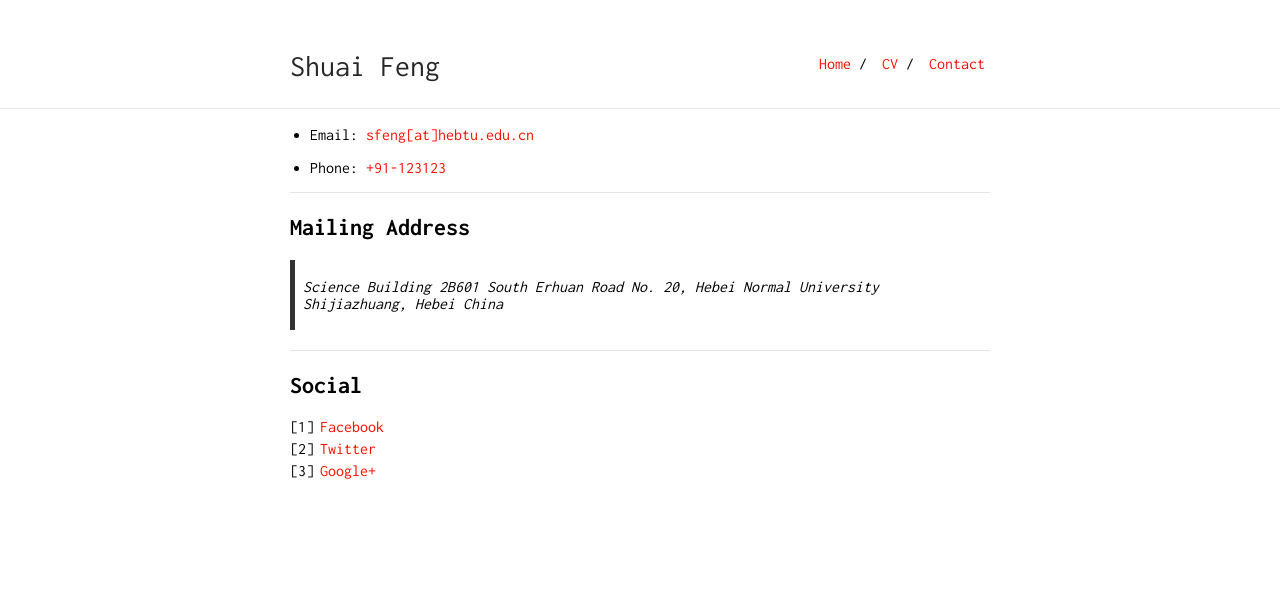
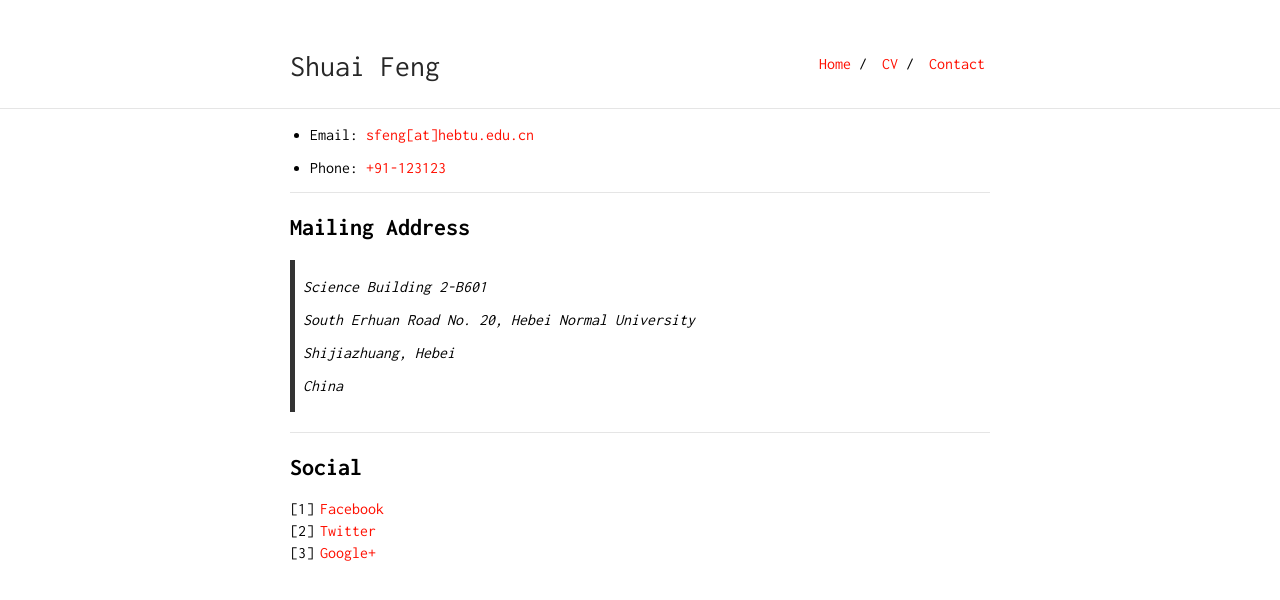
Before and after one commit to fengshuai0210/fengshuai0210.github.io, a Jekyll site: the page built from contact.md, in a window 1280 px wide. Shown: the top 600 px of the page. Built offline with Jekyll 4.4.1, drawn with Linux system fonts in a browser that asks for light colours.

Commit message:
Update contact.md

```diff
--- a/contact.md
+++ b/contact.md
@@ -10,9 +10,12 @@ is_contact: true
 ---
 
 ## Mailing Address
-> Science Building 2B601
+> Science Building 2-B601
+>
 > South Erhuan Road No. 20, Hebei Normal University
+>
 > Shijiazhuang, Hebei
+>
 > China
 
 ---
```
